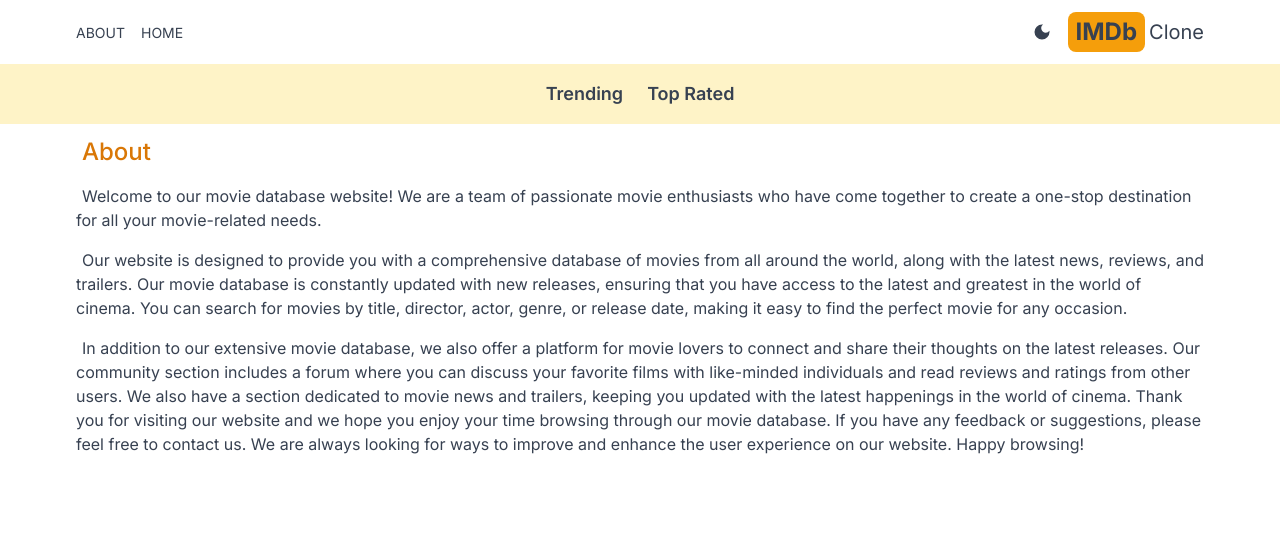
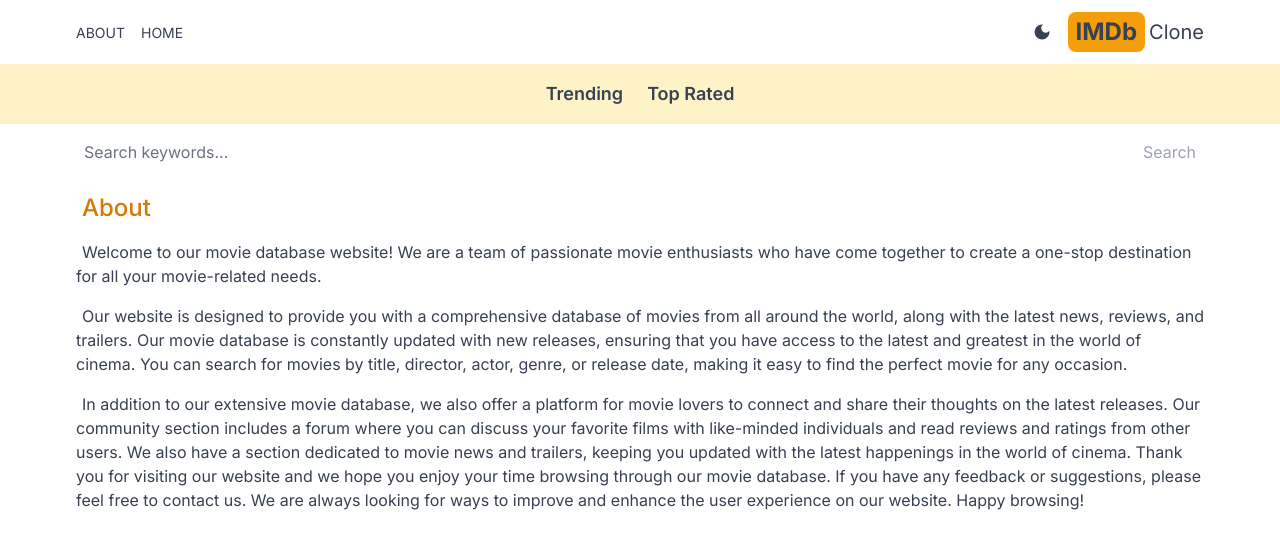
Before and after one commit to narges-rameh/imdb, a Next.js app: page /about in a window 1280 px wide. Shown: the top 548 px of the page. Built offline with nearby package versions, Linux system fonts and the light colour scheme.

Commit message:
search box added

```diff
--- /dev/null
+++ b/components/SearchBox.jsx
@@ -0,0 +1,33 @@
+'use client';
+
+import { useState } from 'react';
+import { useRouter } from 'next/navigation';
+
+export default function SearchBox() {
+  const [search, setSearch] = useState('');
+  const router = useRouter();
+  const handleSubmit = (e) => {
+    e.preventDefault();
+    router.push(`/search/${search}`);
+  };
+  return (
+    <form
+      className='flex justify-between px-5 max-w-6xl mx-auto'
+      onSubmit={handleSubmit}
+    >
+      <input
+        type='text'
+        placeholder='Search keywords...'
+        className='w-full h-14 rounded-md placeholder-gray-500 outline-none bg-transparent flex-1'
+        value={search}
+        onChange={(e) => setSearch(e.target.value)}
+      />
+      <button
+        className='text-amber-600 disabled:text-gray-400'
+        disabled={search === ''}
+      >
+        Search
+      </button>
+    </form>
+  );
+}
--- a/src/app/error.jsx
+++ b/src/app/error.jsx
@@ -2,11 +2,11 @@
 
 import { useEffect } from "react";
 
-export default function error({error, reset}) {
+export default function Error({error, reset}) {
 
     useEffect(() => {
       console.log(error);
-    },[])
+    },[error])
 
   return (
     <div className="text-center mt-10">
--- a/src/app/layout.js
+++ b/src/app/layout.js
@@ -4,6 +4,7 @@ import "./globals.css";
 import Header from '../../components/Header';
 import Providers from "./Providers";
 import NavBar from "../../components/NavBar";
+import SearchBox from "../../components/SearchBox";
 
 const inter = Inter({ subsets: ["latin"] });
 
@@ -19,6 +20,7 @@ export default function RootLayout({ children }) {
         <Providers>
          <Header />
          <NavBar />
+         <SearchBox />
          {children}
         </Providers>
 
--- /dev/null
+++ b/src/app/search[searchTerm]/page.jsx
@@ -0,0 +1,18 @@
+import Results from '@/components/Results';
+
+export default async function SearchPage({ params }) {
+  const seachTerm = params.searchTerm;
+  const res = await fetch(
+    `https://api.themoviedb.org/3/search/movie?api_key=${process.env.API_KEY}&query=${seachTerm}&language=en-US&page=1&include_adult=false`
+  );
+  const data = await res.json();
+  const results = data.results;
+  return (
+    <div>
+      {results &&
+        results.length ===
+        <h1 className='text-center pt-6'>No results found</h1>}
+      {results && <Results results={results} />}
+    </div>
+  );
+}
```
